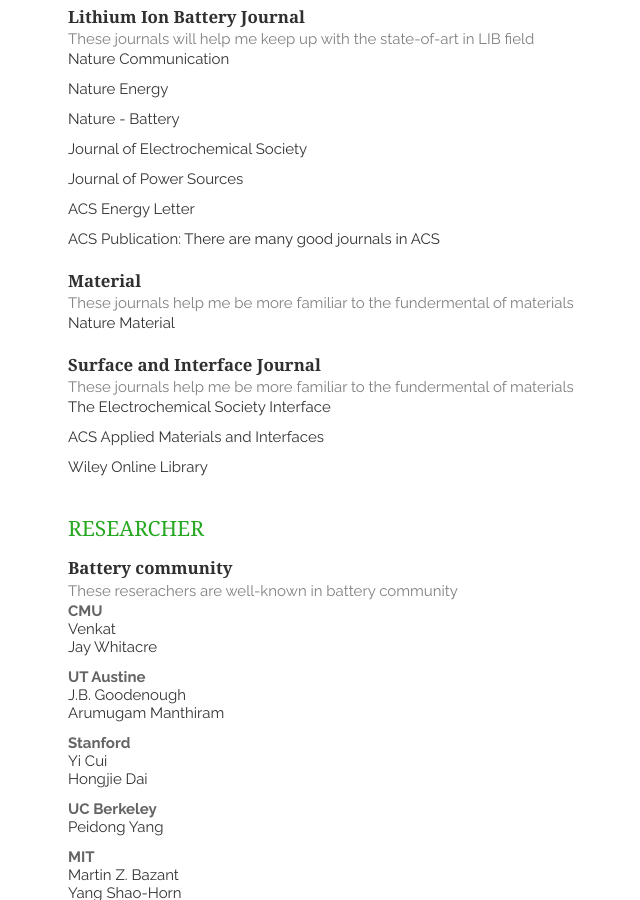
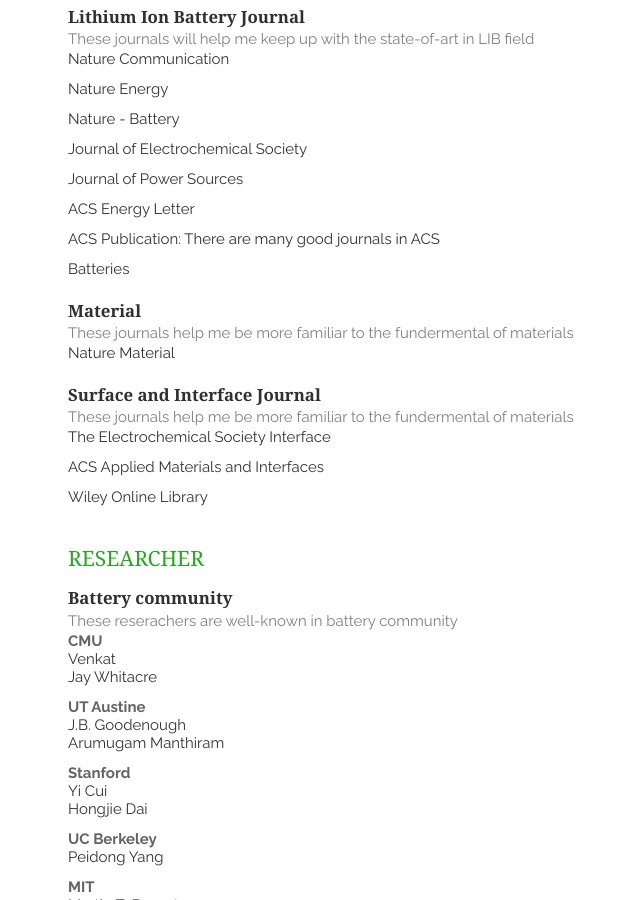
Before and after one commit to Laisuo/WebCollection, a Jekyll site: the page built from index.md, in a window 1280 px wide and 900 px high, scrolled down 306 px. Shown: the whole window, without its empty margins (292-932 px from the left). Built offline with Jekyll 4.4.1, drawn with Linux system fonts in a browser that asks for light colours; nearby versions of some CDN libraries.

Commit message:
Add batteries Journal

```diff
--- a/_includes/Journal.md
+++ b/_includes/Journal.md
@@ -22,6 +22,7 @@
 - [Journal of Power Sources](https://www.sciencedirect.com/science/journal/03787753)
 - [ACS Energy Letter](http://pubs.acs.org/journal/aelccp)
 - [ACS Publication](http://pubs.acs.org/): There are many good journals in ACS
+- [Batteries](http://www.mdpi.com/journal/batteries)
 
 </article>
 
```
